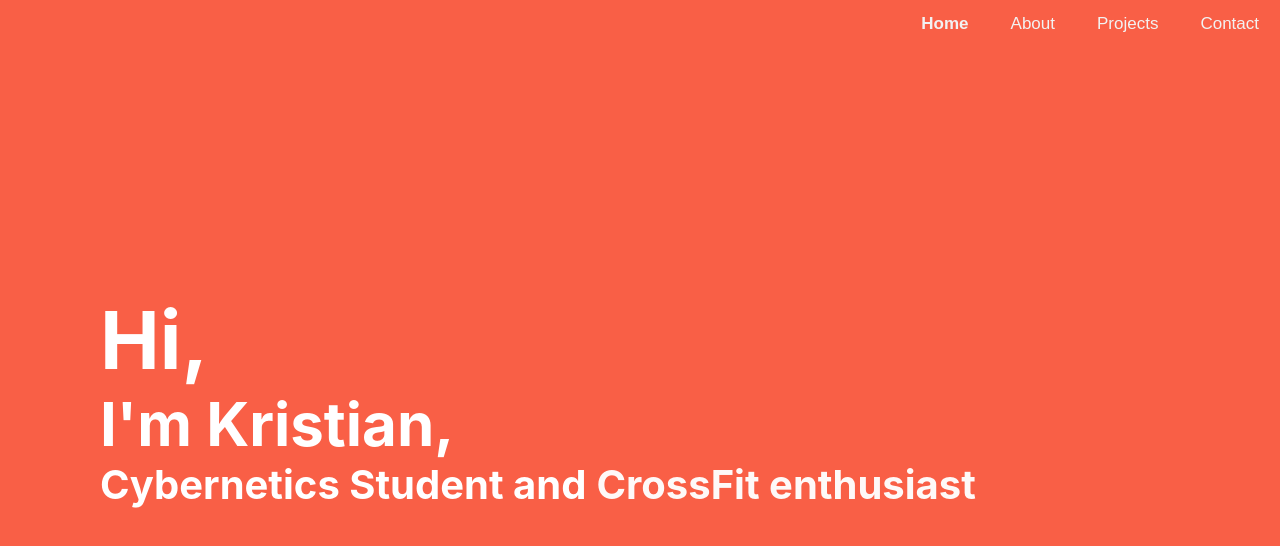
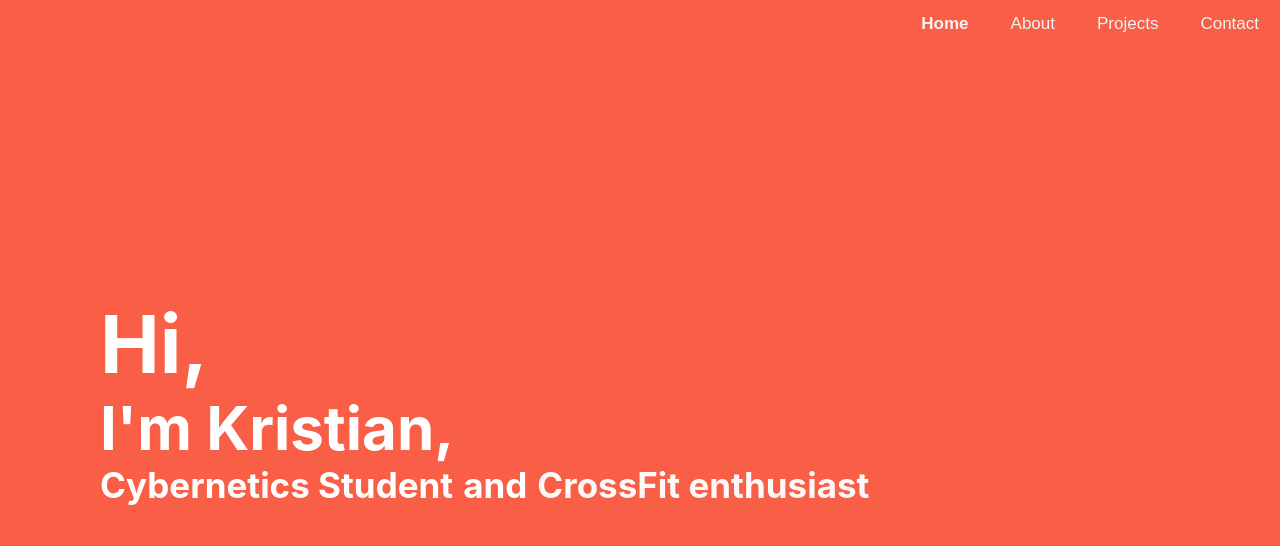
Before and after one commit to jegerud/jegerud.github.io, a React (Create React App) app: page / in a window 1280 px wide. Shown: the top 546 px of the page. Built offline with nearby package versions, Linux system fonts and the light colour scheme; the HTML template or start-up script is replaced by a standard one.

Commit message:
Some minor bugfixes

```diff
--- a/src/pages/contact.tsx
+++ b/src/pages/contact.tsx
@@ -8,16 +8,22 @@
         <InnerHeader>Contact</InnerHeader>
         <SubHeader>Just in case...</SubHeader>
         <Content>
-          Head over
+          Head over to my
           <CustomLink href="https://www.linkedin.com/in/kristian-jegerud-bab1781a0/">
-            <svg
+            {/* <svg
               xmlns="http://www.w3.org/2000/svg"
               width="24"
               height="24"
               viewBox="0 0 24 24"
             >
               <path d="M19 0h-14c-2.761 0-5 2.239-5 5v14c0 2.761 2.239 5 5 5h14c2.762 0 5-2.239 5-5v-14c0-2.761-2.238-5-5-5zm-11 19h-3v-11h3v11zm-1.5-12.268c-.966 0-1.75-.79-1.75-1.764s.784-1.764 1.75-1.764 1.75.79 1.75 1.764-.783 1.764-1.75 1.764zm13.5 12.268h-3v-5.604c0-3.368-4-3.113-4 0v5.604h-3v-11h3v1.765c1.396-2.586 7-2.777 7 2.476v6.759z" />
-            </svg>
+            </svg> */}
+            LinkedIn Profile
+          </CustomLink>
+          <Spacer>or</Spacer>
+          feel free to send a message on
+          <CustomLink href="https://twitter.com/KJegerud">
+            Twitter
           </CustomLink>
         </Content>
       </ContactHeader>
@@ -60,4 +66,10 @@
 const CustomLink = styled.a`
   margin-left: 10px;
   margin-right: 10px;
+  color: white;
 `;
+
+const Spacer = styled.p`
+  margin-top: 10px;
+  margin-bottom: 10px;
+`;
--- a/src/pages/home.tsx
+++ b/src/pages/home.tsx
@@ -33,7 +33,8 @@
         <TopHeader>Hi,</TopHeader>
         <SubHeader>I'm Kristian,</SubHeader>
         <InnerHeader>
-          <Unanimated>Cybernetics Student and</Unanimated>
+          <Unanimated>Cybernetics Student</Unanimated>
+          <Unanimated>and</Unanimated>
           <Animated>{content}</Animated>
         </InnerHeader>
       </HomeHeader>
@@ -71,15 +72,20 @@
 
 const InnerHeader = styled.h3`
   ${ResetHeaders()};
-  font-size: 40px;
+  font-size: 35px;
   display: flex;
   flex-direction: row;
+  @media (max-width: 1100px) {
+    flex-direction: column;
+  }
 `;
 
-const Unanimated = styled.div``;
+const Unanimated = styled.div`
+  margin-right: 10px;
+`;
 
 const Animated = styled.div`
-  margin-left: 10px;
+  /* margin-left: 10px; */
   margin-right: 10px;
   animation: openclose 2s ease-in-out infinite;
 
```
